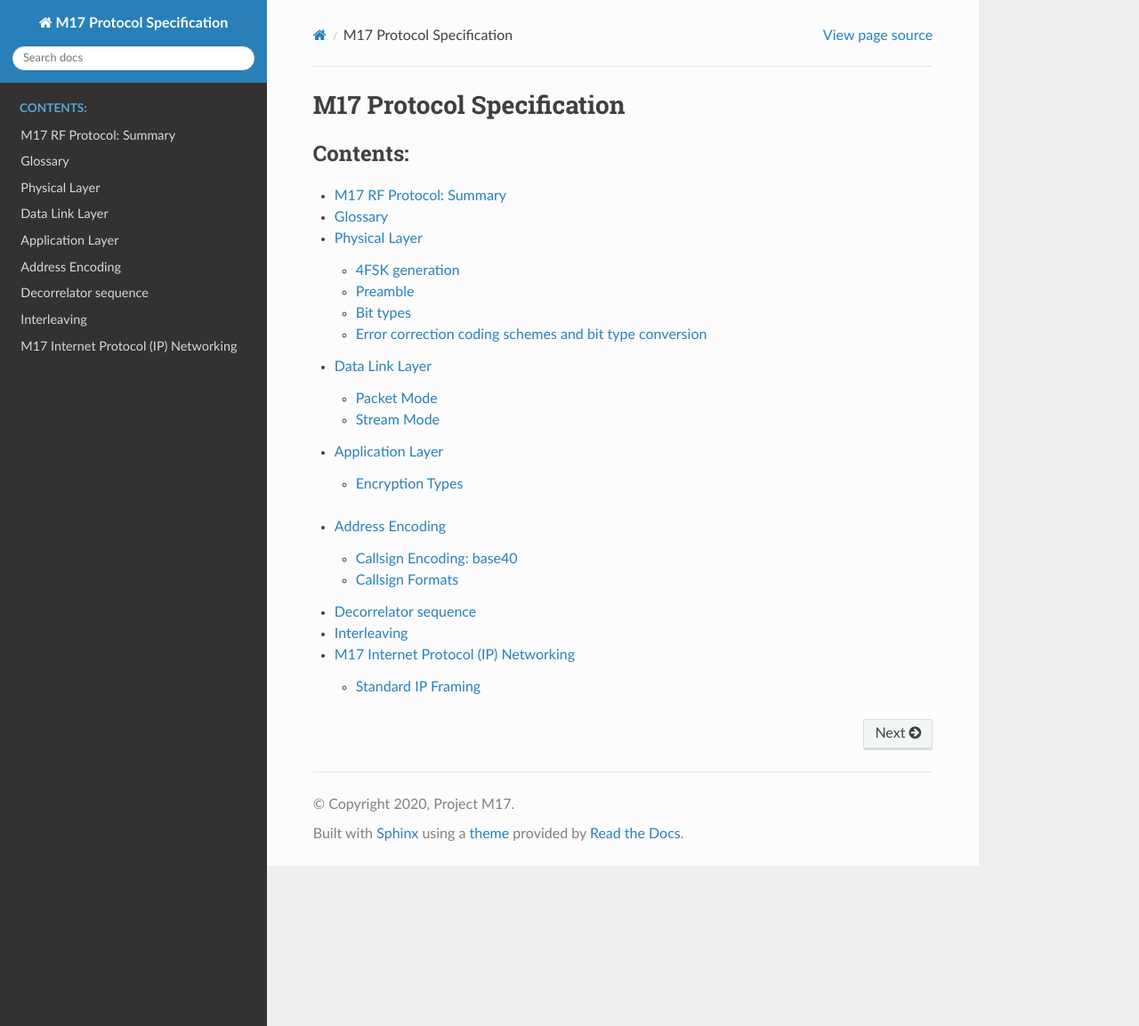
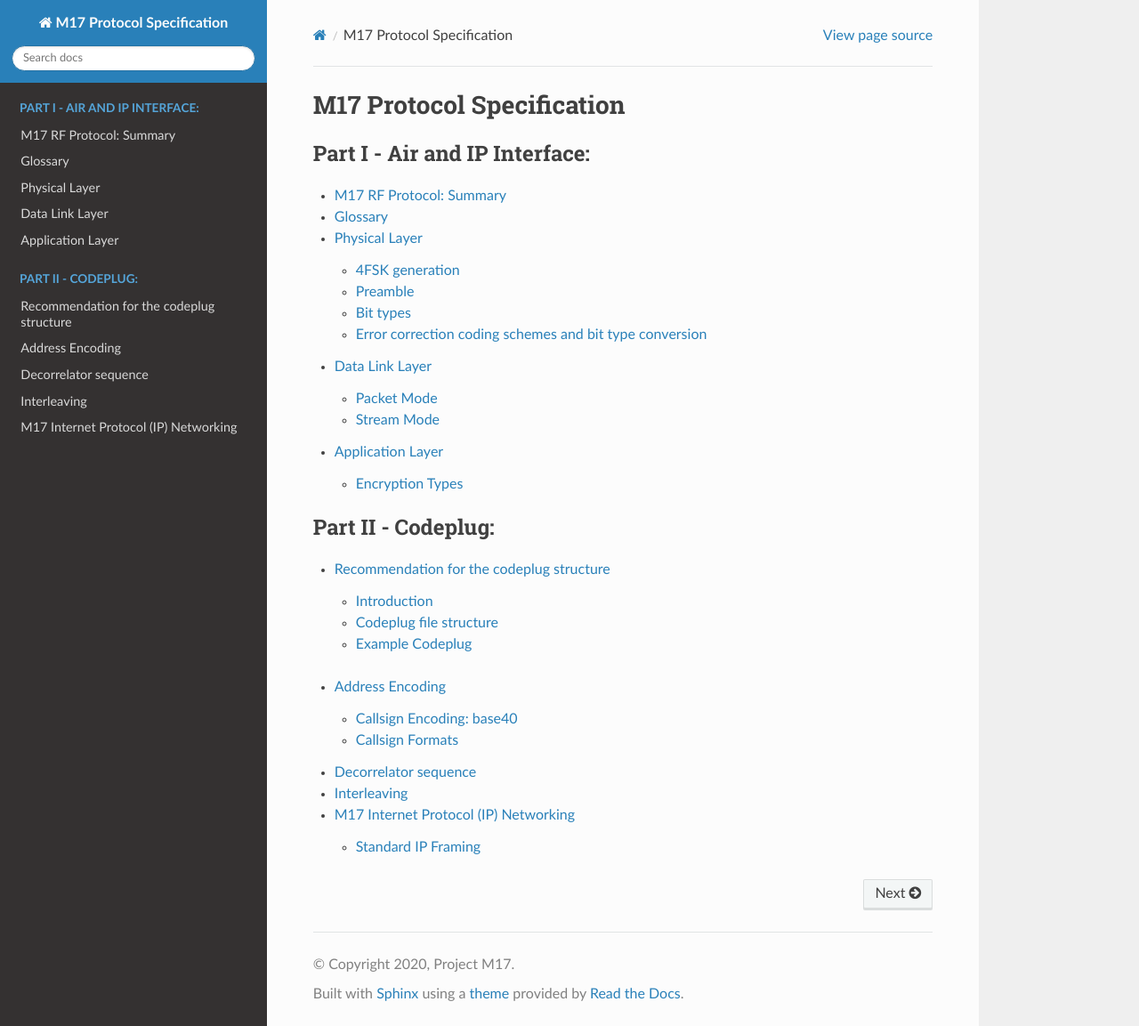
Before and after one commit to M17-Project/M17_spec, a Sphinx documentation site: the page built from docs/index.rst, in a window 1280 px wide and 1153 px high. Shown: the whole window at 89% size. Built offline with Sphinx 7.4.7 and the Read the Docs theme 2.0.0, drawn with Linux system fonts in a browser that asks for light colours; some of the changed lines change nothing that is shown.

Commit message:
add in codeplug, update index

```diff
--- /dev/null
+++ b/docs/codeplug.rst
@@ -0,0 +1,93 @@
+Recommendation for the codeplug structure
+*****************************************
+
+Introduction
+############
+
+Codeplugs are ordinary text files with *.m17* extension. They provide an information on:
+
+ * channel banks
+ * channel frequencies
+ * destination IDs
+ * transmission mode
+ * payload type
+ * encryption mode
+
+Codeplugs should be human-readable and easily editable with common text editors.
+
+Codeplug file structure
+#######################
+
+We recommend using YAML for the codeplug files.
+
+Keywords
+--------
+
+**codeplug:**
+  **author:**
+    String - Codeplug author, max 16 characters
+  **version:**
+    Date and time in YYYY-MM-DDTHH:MM:SS format
+
+**bank:**
+  **name:**
+    String - Channel bank name, 16 characters maximum
+
+**channel:**
+  **name:**
+    String - Channel name, 16 characters maximum
+  **descr:**
+    String - Channel Description, 16 characters maximum
+  **freq_rx:**
+    Integer - Channel RX Frequency in Hz
+  **freq_tx:**
+    Integer - Channel TX Frequency in Hz
+  **mode:**
+    Integer - Channel mode. Valid modes are: 0 - Analog, 1 - Digital Voice, 2 - Digital Data, 3 - Digital Voice and Data
+  **encr:**
+    Integer - Is encryption enabled? 0 for no encryption, 1 - AES256, 2 - scrambler etc. (refer to M17_spec for details)
+  **nonce:**
+    String - 14-byte hex value without leading 0x. nonce for ciphers or initial LFSR value for scrambler
+  **gps:**
+    Boolean - If true, and mode value enables digital data, gps data will be transferred along with payload
+
+Example Codeplug
+################
+
+::
+
+  codeplug:
+    author: SP5WWP
+    version: 2020-28-09T13:20:49
+    - bank:
+      name: M17
+      - channel:
+        name: M17_DMO
+        descr:
+        freq_rx: 439575000
+        freq_tx: 439575000
+        mode: 2
+        encr: 0
+        nonce: 0
+        gps: false
+      - channel:
+        name: M17_DMO_2
+        descr:
+        freq_rx: 439975000
+        freq_tx: 439975000
+        mode: 2
+        encr: 0
+        nonce: 0
+        gps: false
+    - bank:
+      name: Repeaters
+      - channel:
+        name: SR5MS
+        descr:
+        freq_rx: 439425000
+        freq_tx: 431825000
+        mode: 2
+        encr: 0
+        nonce: 0
+        gps: false
+  #codeplug end
--- a/docs/index.rst
+++ b/docs/index.rst
@@ -3,7 +3,7 @@
 
 .. toctree::
    :maxdepth: 2
-   :caption: Contents:
+   :caption: Part I - Air and IP Interface:
 
    summary
    glossary
@@ -11,6 +11,11 @@
    data_link_layer
    application_layer
 
+.. toctree::
+   :maxdepth: 2
+   :caption: Part II - Codeplug:
+
+   codeplug
 
 .. raw:: latex
 
```
Also changed, not shown: .drone.yml (deleted), 1 other file.
